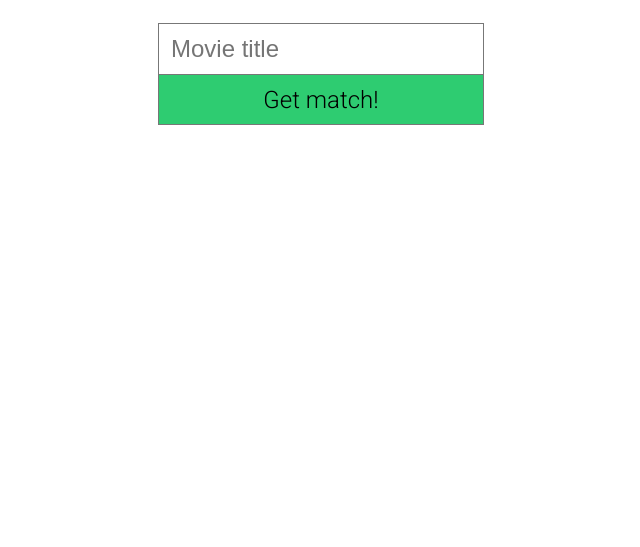
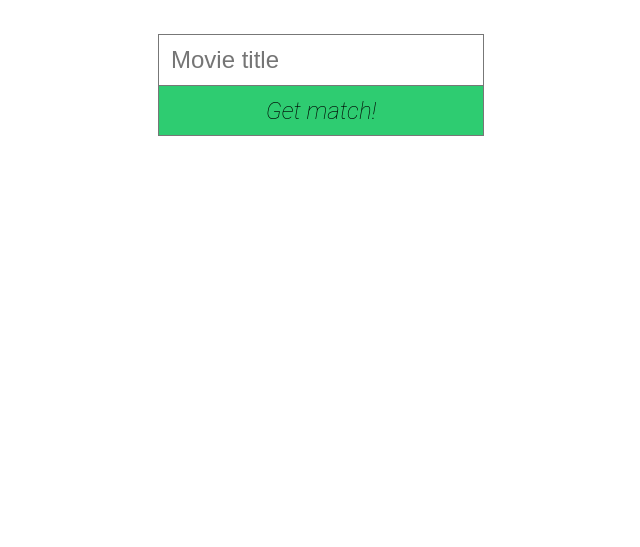
Before and after one commit to raksooo/Vult, a website: page src/static/index.html in a window 1280 px wide. Shown: the part 253-800 px from the top of the page, without its empty margins (319-959 px from the left). Drawn offline with Linux system fonts and the light colour scheme.

Commit message:
Made button italic

```diff
--- a/src/static/index.html
+++ b/src/static/index.html
@@ -6,7 +6,7 @@
         <!-- Styles -->
     	<link rel="stylesheet" href="styles.css">
     	<!-- Fonts -->
-        <link href='http://fonts.googleapis.com/css?family=Rajdhani:300|Josefin+Sans:100|Advent+Pro:100|Roboto:300' rel='stylesheet' type='text/css'>
+        <!-- <link href='http://fonts.googleapis.com/css?family=Rajdhani:300|Josefin+Sans:100|Advent+Pro:100|Roboto:300' rel='stylesheet' type='text/css'> -->
     </head>
     <body onload="init();">
         <section id="search" class="initial">
--- a/src/static/script.js
+++ b/src/static/script.js
@@ -1,4 +1,4 @@
-var websocket = new WebSocket("ws://localhost:9999/");
+//var websocket = new WebSocket("ws://localhost:9999/");
 
 var template;
 var original;
--- a/src/static/styles.css
+++ b/src/static/styles.css
@@ -97,7 +97,7 @@ section#search input[type="submit"] {
 	width: calc(300px + 1em + 2px);
     background-color: #2ecc71;
     font-family: inherit;
-    font-style: inherit;
+    font-style: italic;
     font-weight: 200;
     transition: background-color 40ms linear;
 }
```
